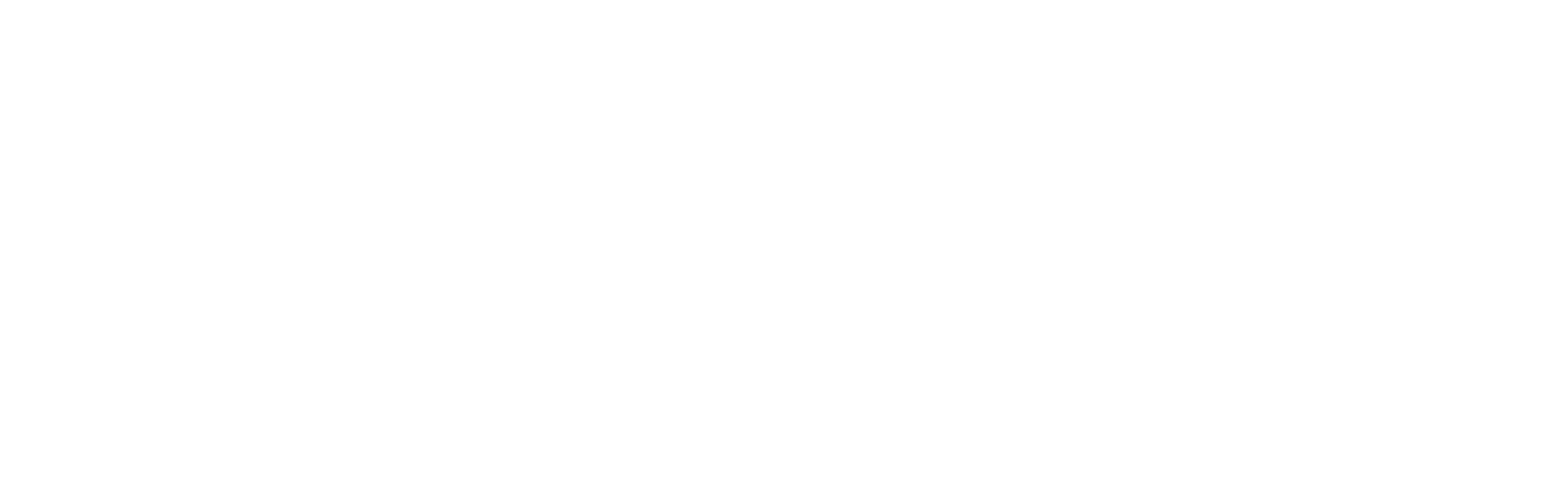
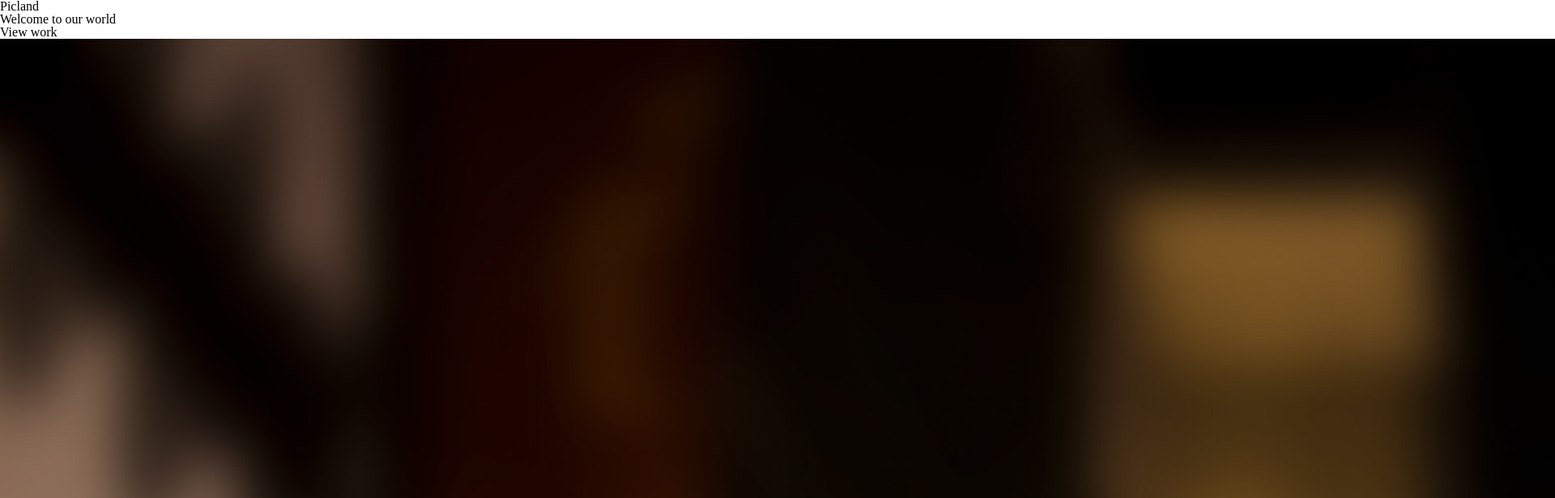
Before and after one commit to Marcoswodbarros/LandingPages, a plain HTML site: page 5- Picland/index.html in a window 1280 px wide. Shown: the top 616 px of the page at 81% size, 1920 px wide, since content can reach past the window. Drawn offline with Linux system fonts and the light colour scheme.

Commit message:
Starting the header

```diff
--- a/5- Picland/index.html
+++ b/5- Picland/index.html
@@ -9,6 +9,14 @@
     <title>Picland</title>
 </head>
 <body>
+    <header>
+        <div class="header__text--container">
+            <h1>Picland</h1>
+            <h2>Welcome to our world</h2>
+            <span>View work</span>
+        </div>
+        <img src="assets/images/header-camera.jpg" alt="Camera">
+    </header>
 
 </body>
 </html>
```
Also changed, not shown: 5- Picland/assets/images/1.jpeg (added), 5- Picland/assets/images/2.jpeg (added), 5- Picland/assets/images/3.jpeg (added), 5- Picland/assets/images/4.jpeg (added), 5- Picland/assets/images/5.jpeg (added), 5- Picland/assets/images/header-camera.jpg (added).
